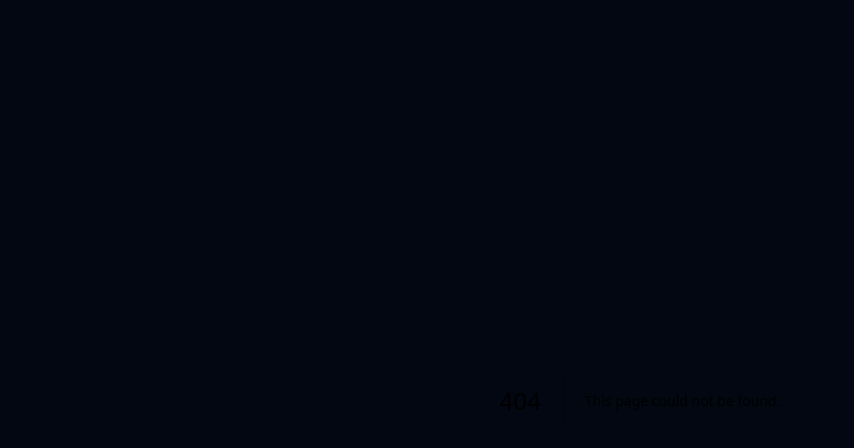
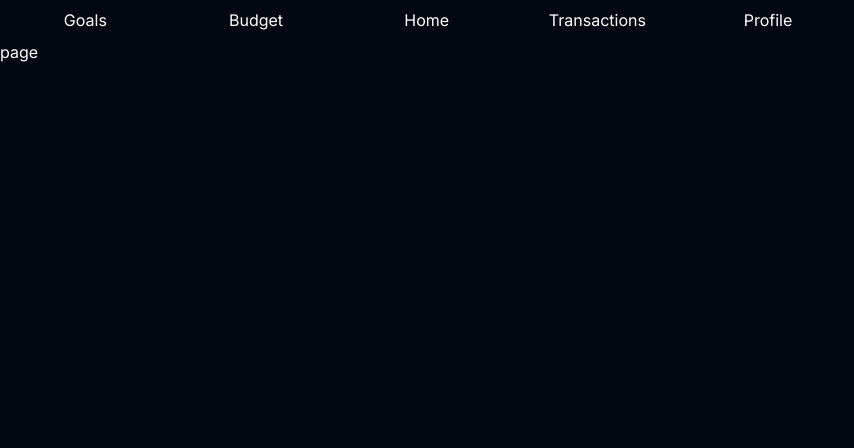
Before and after one commit to zbanks23/MyCFO, a Next.js app in the folder apps/web/: page /goal in a window 1280 px wide. Before the commit this address had no page. Shown: the top 448 px of the page, without its empty margins (0-854 px from the left). Built offline with nearby package versions, Linux system fonts and the light colour scheme.

Commit message:
Added a goal page template and a goal page navigation to navbar

```diff
--- /dev/null
+++ b/apps/web/app/(dashboard)/goal/page.tsx
@@ -0,0 +1,7 @@
+import React from "react";
+
+const page = () => {
+  return <div>page</div>;
+};
+
+export default page;
--- a/apps/web/components/NavBar.tsx
+++ b/apps/web/components/NavBar.tsx
@@ -5,6 +5,9 @@ const NavBar = () => {
   return (
     <>
       <nav className="w-2/3 flex flex-row items-center h-10">
+        <Link href={"/goals"} className="flex-1 text-center">
+          Goals
+        </Link>
         <Link href={"/budget"} className="flex-1 text-center">
           Budget
         </Link>
```
